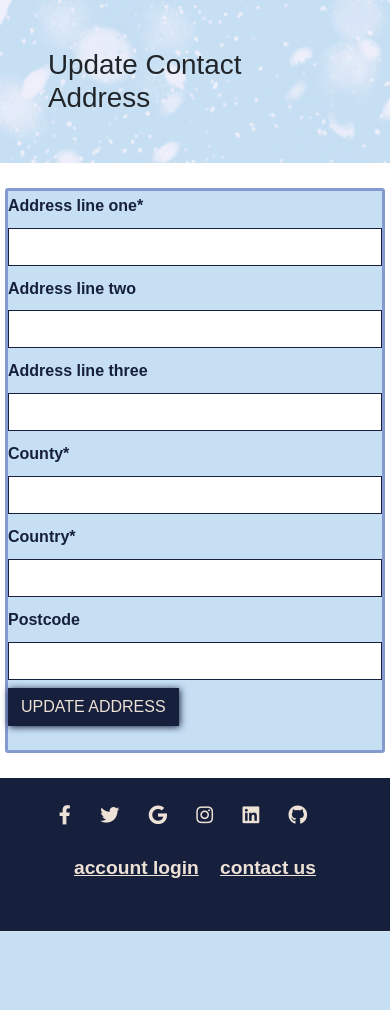
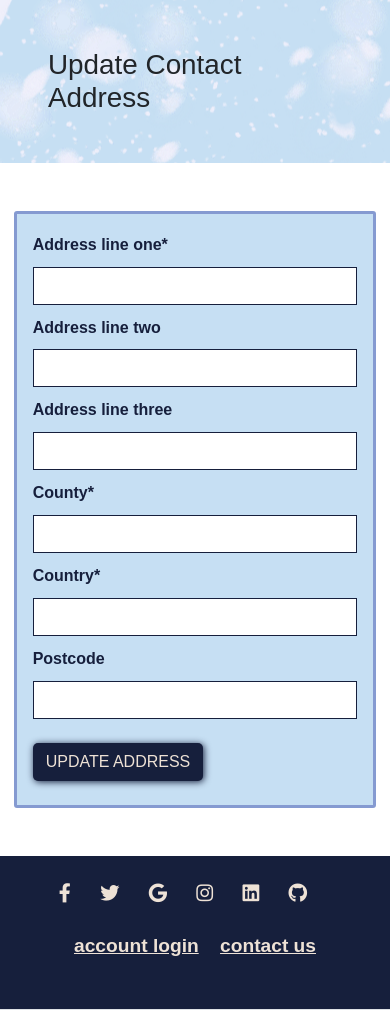
Before and after one commit to AmyOShea/GiftOfGiving, a Django app: a page that uses templates/base.html in a window 390 px wide. Shown: the part 56-1066 px from the top of the page. Before the commit the page ends 988 px from the top, so only its background shows below. Run offline with Django 3.2, Linux system fonts and the light colour scheme; the visitor is signed in with stand-in values (Sample User, id 1); data comes from the database, SQL or seed files in the repository; some libraries are stand-ins or nearby versions; some web fonts are replaced.

Commit message:
Make forms responsive and styled the same as contact.

```diff
--- a/profiles/static/profiles/css/profiles.css
+++ b/profiles/static/profiles/css/profiles.css
@@ -1,16 +1,36 @@
 .profile-descrip {
     line-height: 13px;
-    margin-top: 25px;
+    margin-top: 48px;
 }
 
 .table {
-    margin-top: 25px;
+    margin-top: 48px;
 }
 
+/* Forms for editing charity info */
+
 .edit-profile-container {
-    width: 380px;
+    width: 64vw;
     border: var(--snowflake-blue) 3px solid;
     border-radius: 3px;
     background-color: var(--light-blue);
-    margin: 25px auto;
+    margin: 48px auto;
+    padding: 16px 16px 0 16px;
 }
+
+.edit-profile-container form button {
+    margin-top: 16px;
+    border-radius: 5px;
+}
+
+@media screen and (max-width: 768px) {
+    .edit-profile-container {
+        width: 93vw;
+    }
+}
+
+@media screen and (min-width: 989px) {
+    .edit-profile-container {
+        width: 33vw;
+    }
+}
```
